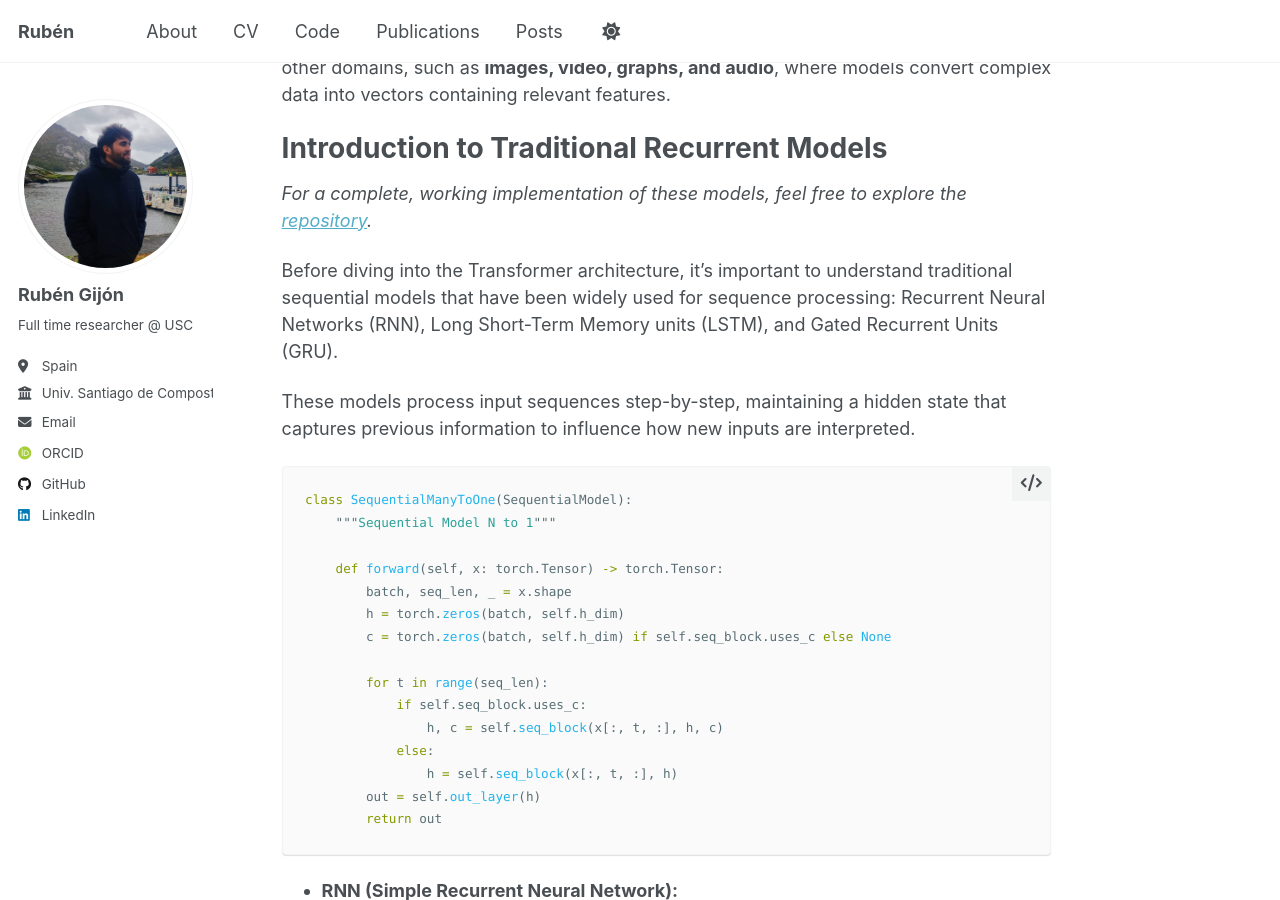
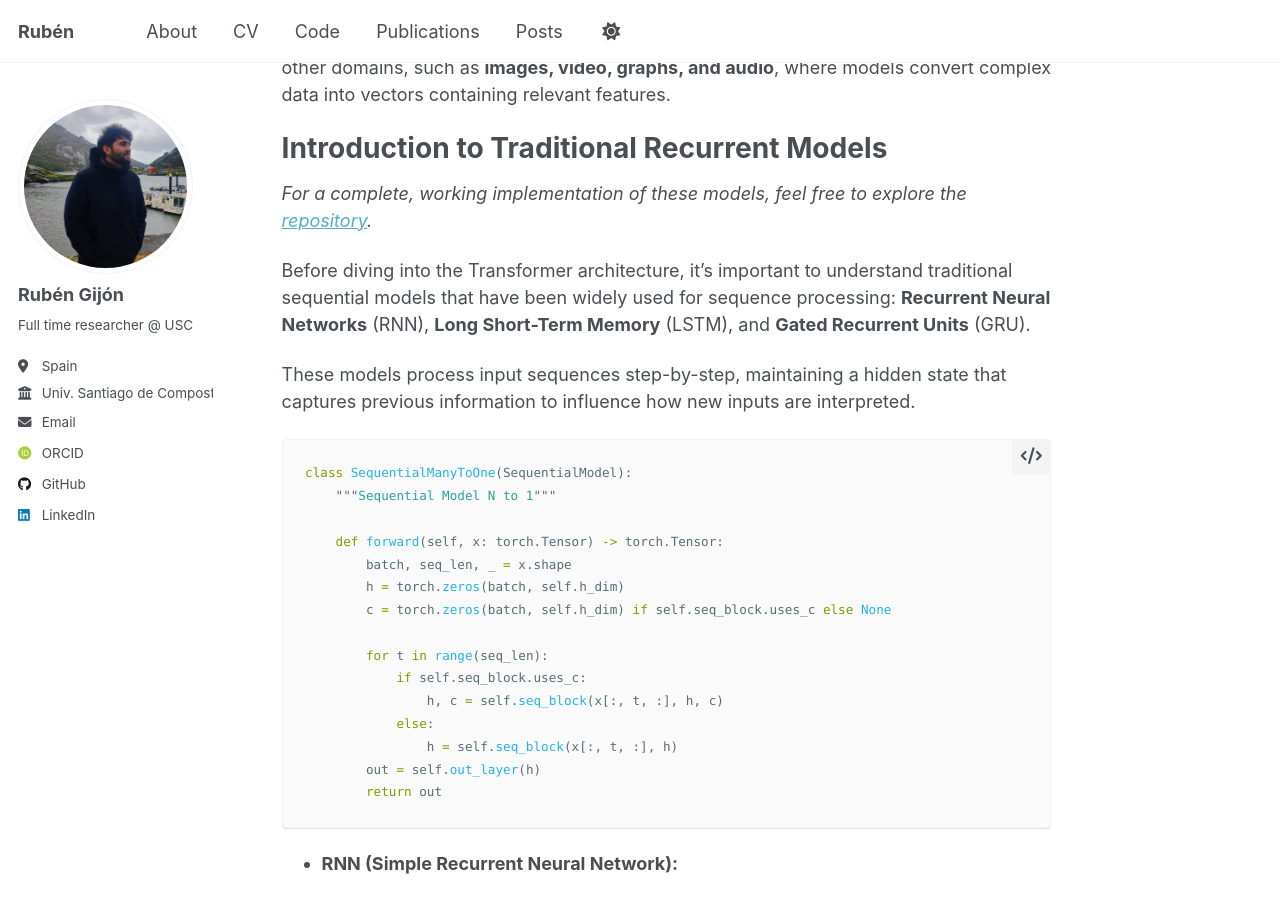
Before and after one commit to rubzip/rubzip.github.io, a Jekyll site: the page built from _posts/2025-08-13-transformers.md, in a window 1280 px wide and 900 px high, scrolled down 678 px. Built offline with Jekyll 4.4.1, drawn with Linux system fonts in a browser that asks for light colours; some web fonts are replaced; a script that is not in the unit is left out; some of the changed text lies outside the part shown.

Commit message:
adding img

````diff
--- a/_posts/2025-08-13-transformers.md
+++ b/_posts/2025-08-13-transformers.md
@@ -29,7 +29,7 @@
 
 *For a complete, working implementation of these models, feel free to explore the [repository](https://github.com/rubzip/Transformers-Implementation/tree/main/src/sequential).*
 
-Before diving into the Transformer architecture, it’s important to understand traditional sequential models that have been widely used for sequence processing: Recurrent Neural Networks (RNN), Long Short-Term Memory units (LSTM), and Gated Recurrent Units (GRU).
+Before diving into the Transformer architecture, it’s important to understand traditional sequential models that have been widely used for sequence processing: **Recurrent Neural Networks** (RNN), **Long Short-Term Memory** (LSTM), and **Gated Recurrent Units** (GRU).
 
 These models process input sequences step-by-step, maintaining a hidden state that captures previous information to influence how new inputs are interpreted.
 
@@ -172,7 +174,7 @@
         context = attention @ value
         return context
 ```
-## **Attention Masking**
+## Attention Masking
 
 To train an encoder, it is beneficial for the attention modules to have context of the entire sentence so they can learn the relationships that words should have.
 
@@ -182,7 +184,6 @@
 
 $$
 A = \text{softmax} \left(\frac{Q \cdot K^\top}{\sqrt{d_k}} + M \right) \in \mathbb{R}^{B \times T \times T}
-
 $$
 
 $$
@@ -190,7 +191,7 @@
 \begin{cases}
 0 & \text{if } i \geq j \\
 -\infty & \text{if } i < j
-\end{cases}; \quad M \in \mathbb{R}^{T \times T}
+\end{cases} \quad M \in \mathbb{R}^{T \times T}
 $$
 
 Since we apply softmax, the upper triangle of the attention matrix (all future values for a token) has a value of 0.
````
Also changed, not shown: other parts of _posts/2025-08-13-transformers.md (+2 -0 lines), images/transformers/attention_is_all_you_need.png (added).
